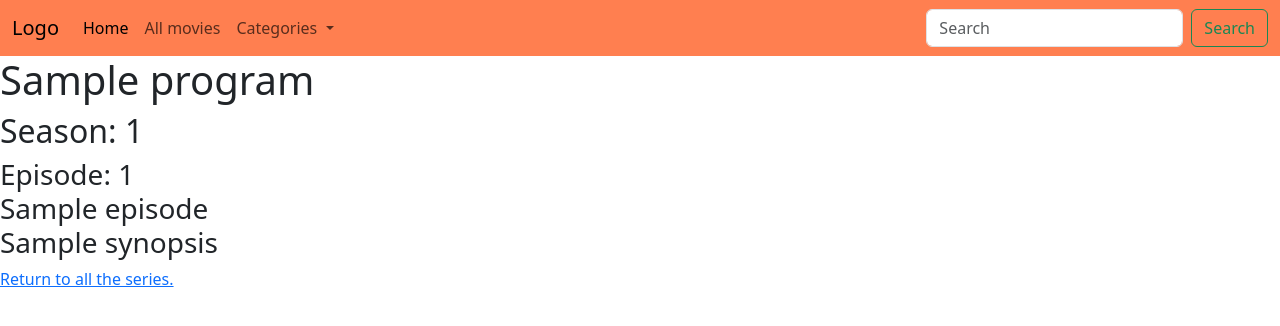
After one commit to Tomasspit2/WildSeries, a Symfony app: template templates/program/episode_show.html.twig in a window 1280 px wide. The commit adds this page. Shown: the top 326 px of the page. Run offline with Twig, Linux system fonts and the light colour scheme; the template is opened without the code that fills it: most values are stand-ins (such as "Sample title", 1, 10 or a date in 2020); some libraries are stand-ins or nearby versions.

Commit message:
Changed the routings

```diff
--- a/templates/_navbar.html.twig
+++ b/templates/_navbar.html.twig
@@ -17,8 +17,8 @@
                         Categories
                     </a>
                     <ul class="dropdown-menu" aria-labelledby="navbarDropdown">
-                        <li><a class="dropdown-item" href="#">Action</a></li>
-                        <li><a class="dropdown-item" href="#">Another action</a></li>
+                        <li><a class="dropdown-item" href="/category/index">All Categories</a></li>
+                        <li><a class="dropdown-item" href="#"></a></li>
                         <li><hr class="dropdown-divider"></li>
                         <li><a class="dropdown-item" href="#">Something else here</a></li>
                     </ul>
--- /dev/null
+++ b/templates/program/episode_show.html.twig
@@ -0,0 +1,19 @@
+{% extends 'base.html.twig' %}
+
+{% block title %}Serie number: {{ program.id }}{% endblock %}
+
+{% block body %}
+
+    <div>
+    <h1>{{ program.title }}</h1>
+    <h2>Season: {{ season.number }}</h2>
+    <h3>Episode: {{ episode.number }} <br>
+        {{ episode.title }} <br>
+        {{ episode.synopsis }}
+    </h3>
+    </div>
+
+    <a href="{{ path('index') }}">
+        Return to all the series.
+    </a>
+{% endblock %}
--- a/templates/program/season_show.html.twig
+++ b/templates/program/season_show.html.twig
@@ -21,8 +21,7 @@
                 {% endif %}
 
                 {% for episode in season.episodes %}
-                <p>Episode: {{ episode.number }}. {{ episode.title }}</p>
-                    <p>{{ episode.synopsis }}</p> <br>
+                    <a href="{{ path('showEpisode', { program: program.id, season: season.id, episode: episode.id}) }}"><p>Episode: {{ episode.number }}. {{ episode.title }}</p></a>
                 {% endfor %}
             </ul>
         </div>
--- a/templates/program/show.html.twig
+++ b/templates/program/show.html.twig
@@ -20,7 +20,7 @@
                 {% for season in program.seasons %}
 
                     <li>
-                        <a href="/program/{{ program.id }}/season/{{ season.id }}">Season: {{ season.number }}</a>
+                        <a href="{{ path('showSeason', { program: program.id, season: season.id }) }}">Season: {{ season.number }}</a>
                         <br> {{ season.description }}
                     </li>
                 {% endfor %}
```
Also changed, not shown: src/Controller/ProgramController.php (+25 -29 lines).
